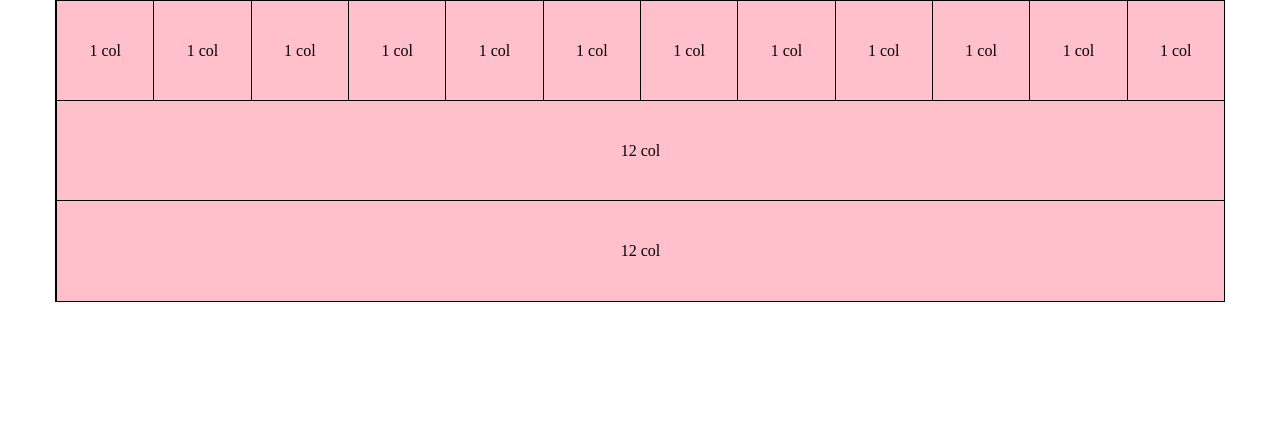
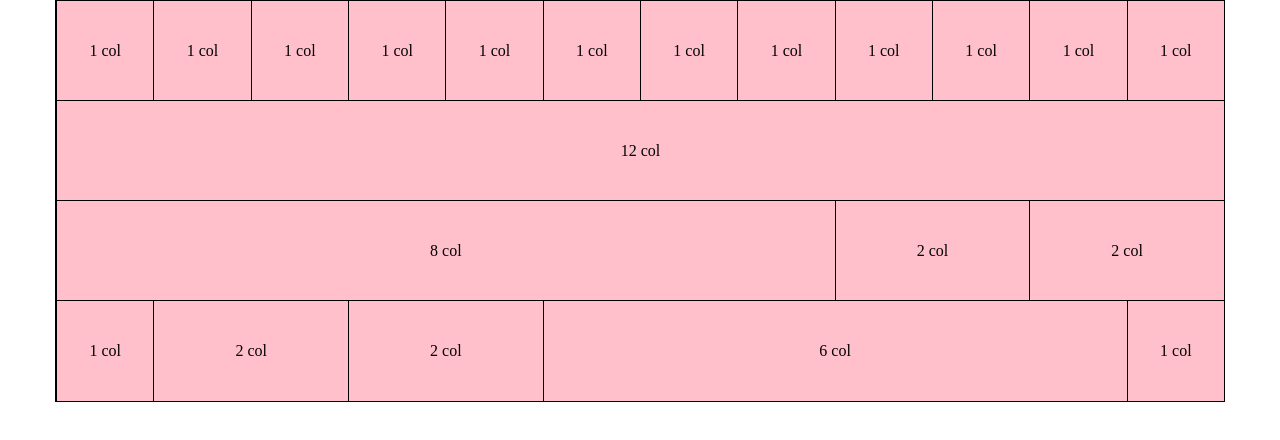
Before and after one commit to UmbertoPelle/html-css-12bool, a plain HTML site: page index.html in a window 1280 px wide. Drawn offline with Linux system fonts and the light colour scheme.

Commit message:
Ultima section

```diff
--- a/index.html
+++ b/index.html
@@ -40,10 +40,25 @@
       <section>
         <div class="riga">
           <div class="container">
-            <div class="col-12">12 col</div>
+            <div class="col-8">8 col</div>
+            <div class="col-2">2 col</div>
+            <div class="col-2">2 col</div>
           </div>
         </div>
       </section>
+      <!-- section col-1-2-2-6-1 -->
+      <section>
+        <div class="riga">
+          <div class="container">
+            <div class="col-1">1 col</div>
+            <div class="col-2">2 col</div>
+            <div class="col-2">2 col</div>
+            <div class="col-6">6 col</div>
+            <div class="col-1">1 col</div>
+          </div>
+        </div>
+      </section>
+      <!-- section innestata -->
     </main>
 
   </body>
```
